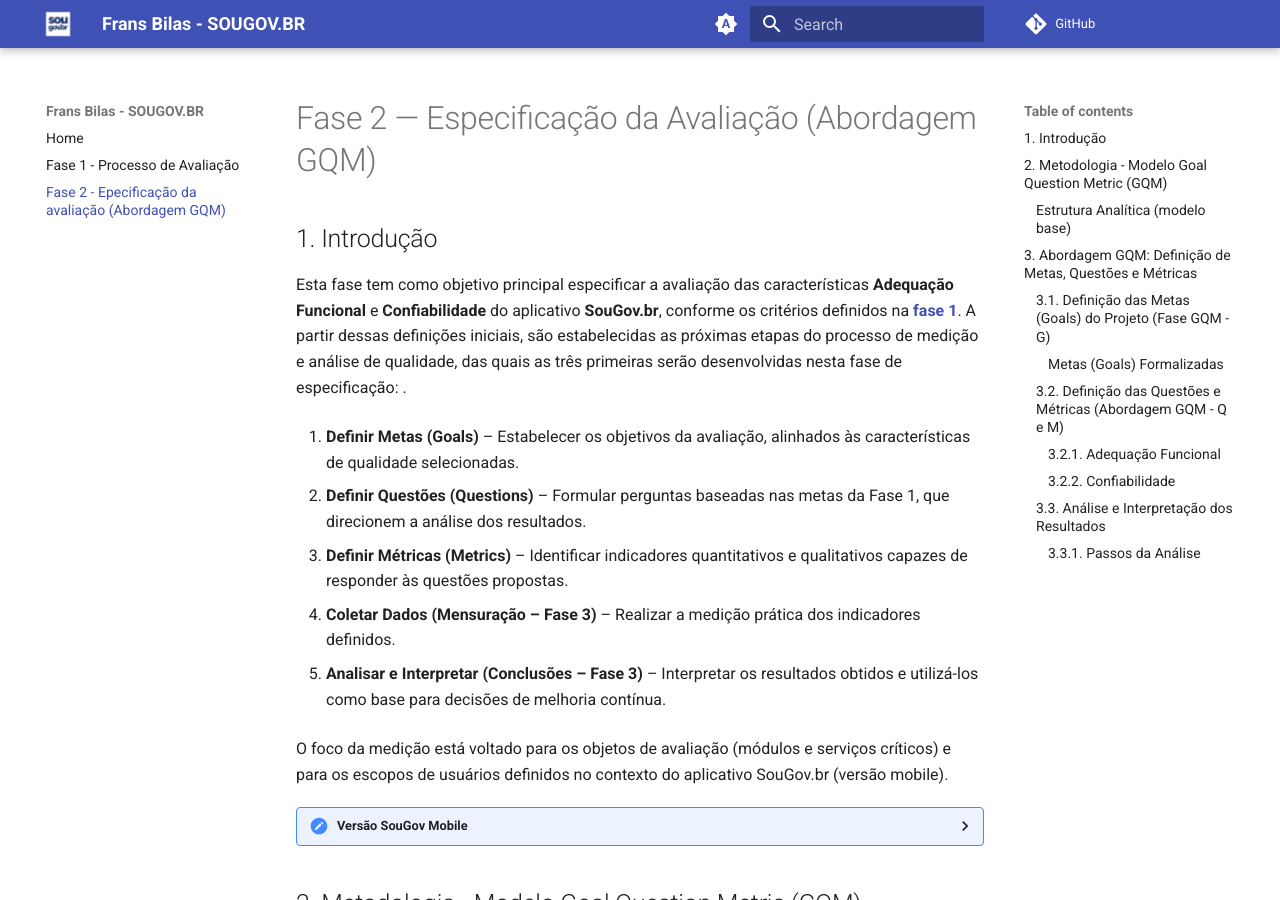
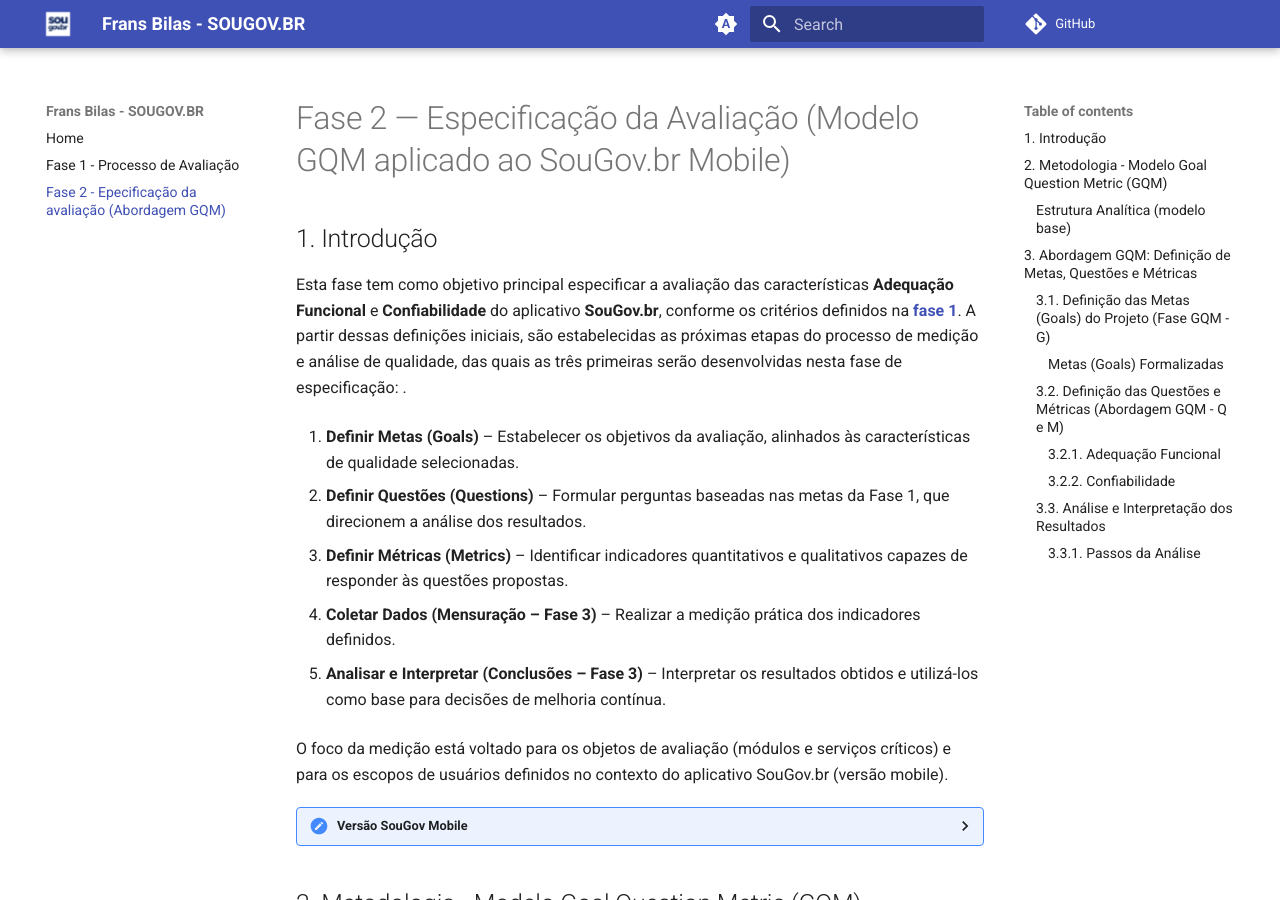
Before and after one commit to felixlaryssa/2025-2_T01_FRANS-BILAS, an MkDocs documentation site: the page built from docs/fase2.md, in a window 1280 px wide and 900 px high. Built offline with MkDocs 1.6.1 and Material for MkDocs 9.7.7, drawn with Linux system fonts in a browser that asks for light colours; comment, search, counter and statistics services are not loaded.

Commit message:
Update title for Fase 2 specification document

```diff
--- a/docs/fase2.md
+++ b/docs/fase2.md
@@ -1,4 +1,4 @@
-# Fase 2 — Especificação da Avaliação (Abordagem GQM)
+# Fase 2 — Especificação da Avaliação (Modelo GQM aplicado ao SouGov.br Mobile)
 
 ## 1. Introdução
 
```
